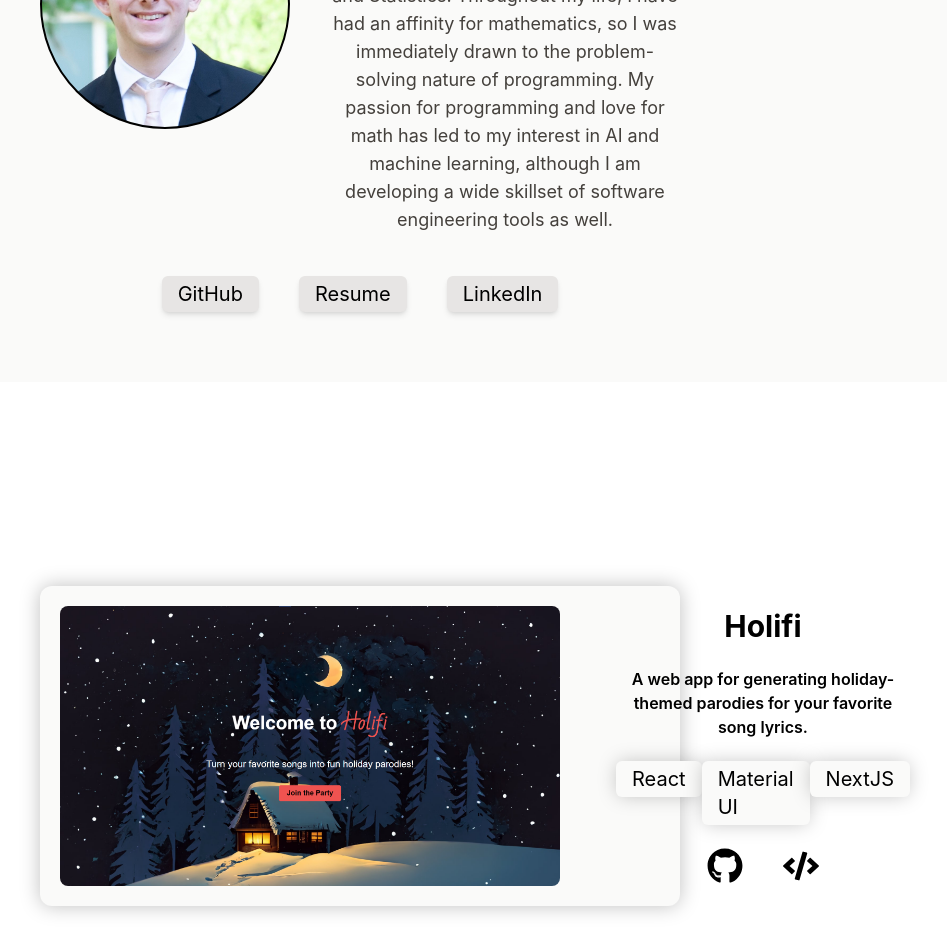
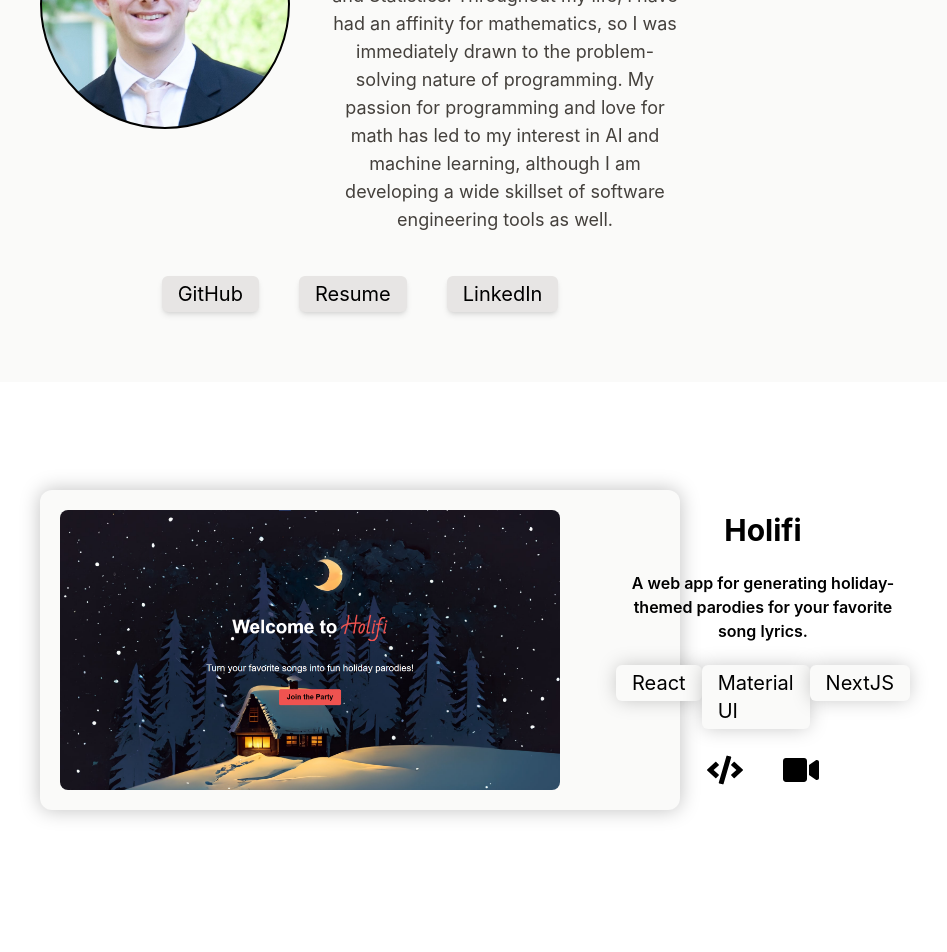
Before and after one commit to GraysonKornberg/portfolio, a React (Create React App) app: page / in a window 1280 px wide. Shown: the part 418-1370 px from the top of the page, without its empty margins (280-1227 px from the left). After the commit the page ends 1308 px from the top, so only its background shows below. Built offline with nearby package versions, Linux system fonts and the light colour scheme.

Commit message:
fixed code/demo icons

```diff
--- a/src/About.js
+++ b/src/About.js
@@ -2,7 +2,7 @@ import headshot from './grayson-headshot.jpg'
 
 function About() {
   return (
-    <section className='flex flex-col items-center justify-center w-screen py-48 space-y-10'>
+    <section className='flex flex-col items-center justify-center w-screen pt-48 pb-24 space-y-10'>
       <div className='w-1/2 flex flex-row h-full items-center space-x-10'>
         <div
           className='shrink-0 bg-cover bg-left rounded-full border-black border-solid border-2'
--- a/src/Project.js
+++ b/src/Project.js
@@ -1,4 +1,4 @@
-import { FaGithub, FaCode } from 'react-icons/fa'
+import { FaCode, FaVideo } from 'react-icons/fa'
 
 function Project(props) {
   const { id, title, description, image, tech, github, demo } = props.data
@@ -28,17 +28,17 @@ function Project(props) {
               href={github}
               className=''
             >
-              <FaGithub className='text-4xl hover:text-blue-600 transition-all' />
+              <FaCode className='text-4xl hover:text-blue-600 transition-all' />
             </a>
           </li>
           <li>
             <a
               target='_blank'
               rel='noopener noreferrer'
-              href={`"${demo}"`}
+              href={`${demo}`}
               className=''
             >
-              <FaCode className='text-4xl hover:text-blue-600 transition-all' />
+              <FaVideo className='text-4xl hover:text-blue-600 transition-all' />
             </a>
           </li>
         </ul>
@@ -66,17 +66,17 @@ function Project(props) {
               href={github}
               className=''
             >
-              <FaGithub className='text-4xl hover:text-blue-600 transition-all' />
+              <FaCode className='text-4xl hover:text-blue-600 transition-all' />
             </a>
           </li>
           <li>
             <a
               target='_blank'
               rel='noopener noreferrer'
-              href={`"${demo}"`}
+              href={`${demo}`}
               className=''
             >
-              <FaCode className='text-4xl hover:text-blue-600 transition-all' />
+              <FaVideo className='text-4xl hover:text-blue-600 transition-all' />
             </a>
           </li>
         </ul>
--- a/src/ProjectsData.js
+++ b/src/ProjectsData.js
@@ -7,6 +7,6 @@ export const projectsData = [
     image: './holifi.png',
     tech: ['React', 'Material UI', 'NextJS'],
     github: 'http://github.com/JKornberg/Holifi',
-    demo: 'http://www.google.com',
+    demo: 'http://google.com/',
   },
 ]
```
